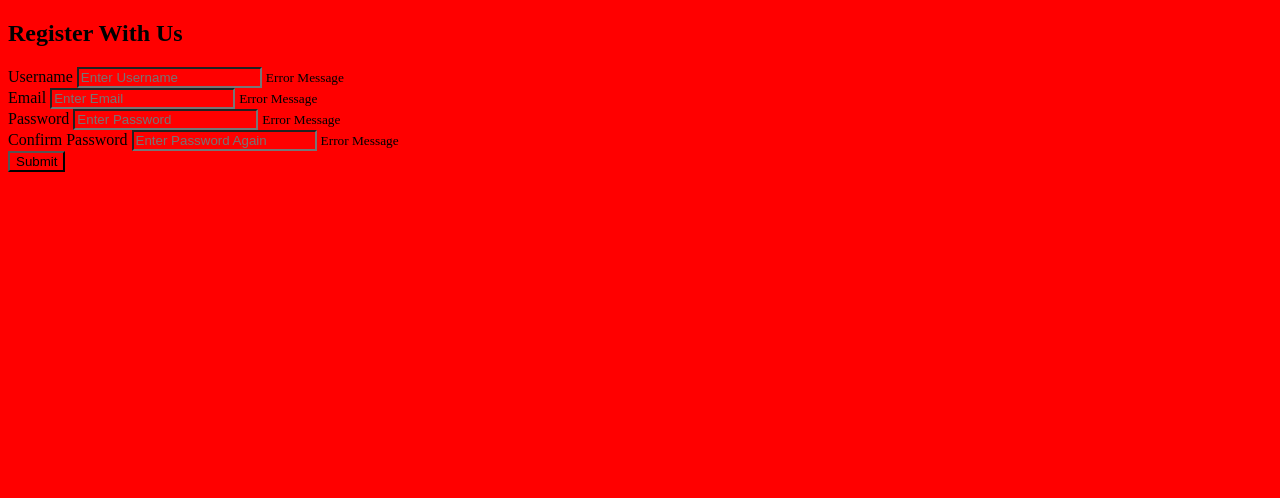
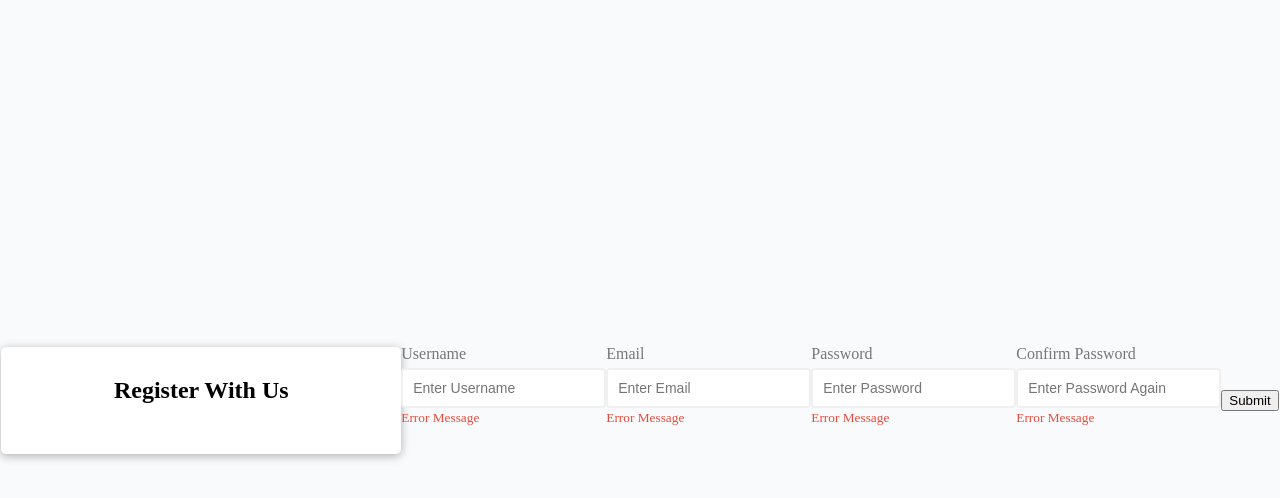
Before and after one commit to Angela-yang-000/form-validator-practice, a plain HTML site: page index.html in a window 1280 px wide. Drawn offline with Linux system fonts and the light colour scheme.

Commit message:
complete and finalize the css part of the development

```diff
--- a/style.css
+++ b/style.css
@@ -1,3 +1,66 @@
 * {
-    background-color: red;
+    box-sizing: border-box;
 }
+
+body {
+    background-color: #f9fafb;
+    display: flex;
+    align-items: center;
+    justify-content: center;
+    min-height: 100vh;
+    margin: 0;
+}
+
+.container {
+    background-color: #fff;
+    border-radius: 5px;
+    box-shadow: 0 2px 10px rgba(0, 0, 0, 0.3);
+    width: 400px;
+}
+
+h2 {
+    text-align: center;
+    margin: 0 0 20px;
+}
+
+.form {
+    padding: 30px 40px;
+}
+
+.form-control {
+    margin-bottom: 10px;
+    padding-bottom: 20px;
+    position: relative;
+}
+
+.form-control label {
+    color: #777;
+    display: block;
+    margin-bottom: 5px;
+}
+
+.form-control input {
+    border: 2px solid #f0f0f0;
+    border-radius: 4px;
+    display: block;
+    width: 100%;
+    padding: 10px;
+    font-size: 14px;
+}
+
+.form-control input:focus {
+    outline: 0;
+    border-color: #777;
+}
+
+.form-control.success input {
+    border-color: #2ecc71;
+}
+
+.form-control.success input {
+    border-color: #e74c3c;
+}
+
+.form-control small {
+    color: #e74c3c;
+}
```
